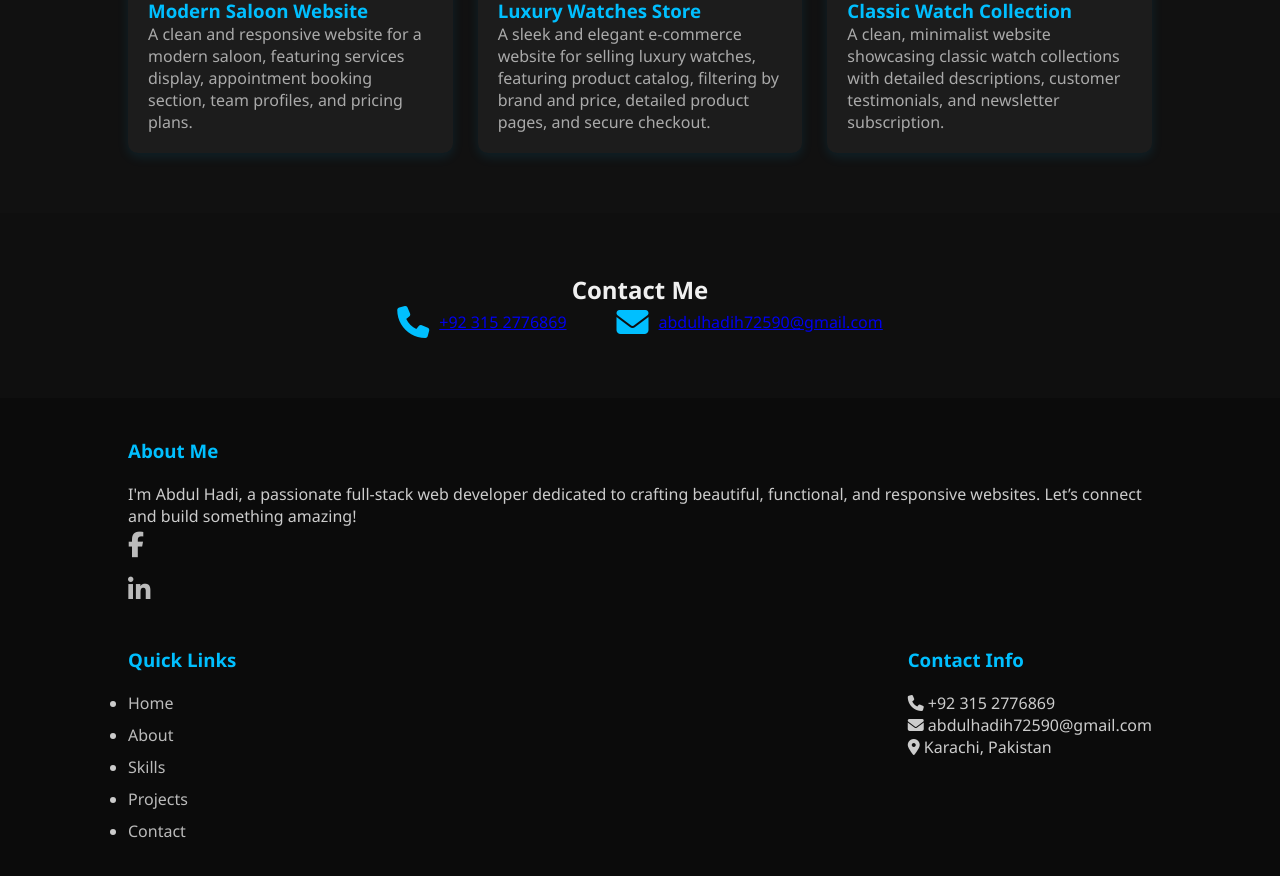
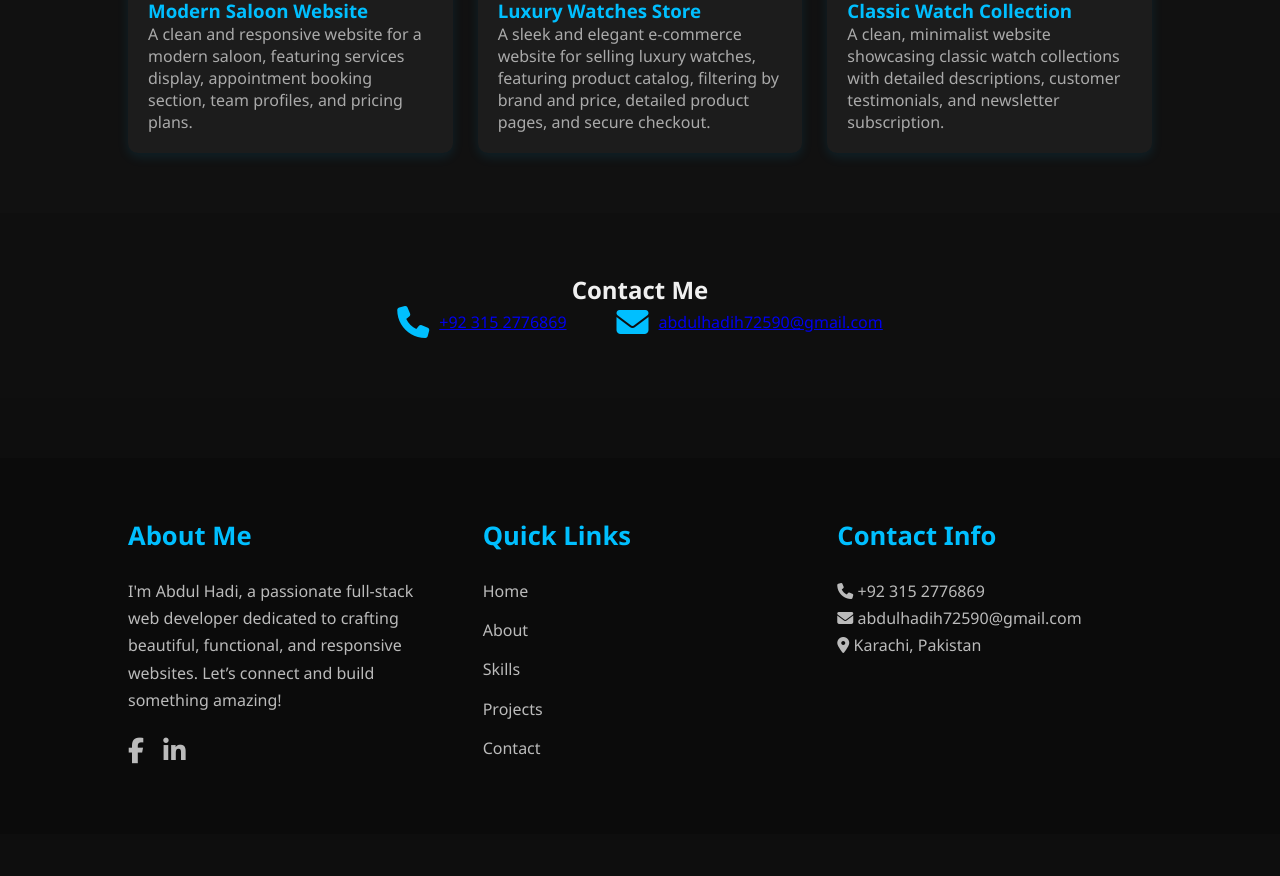
Before and after one commit to AbdulHadi153/My-Portfolio, a plain HTML site: page index.html in a window 1280 px wide. Shown: the part 2584-3460 px from the top of the page. After the commit the page ends 3418 px from the top, so only its background shows below. Drawn offline with Linux system fonts and the light colour scheme.

Commit message:
Update index.html

```diff
--- a/index.html
+++ b/index.html
@@ -363,43 +363,74 @@
 
 /* Footer */
 footer {
-  background: #0b0b0b;
+  background-color: #0b0b0b;
   color: #ccc;
-  padding: 40px 10%;
+  padding: 60px 10%;
+  font-family: 'Segoe UI', Tahoma, Geneva, Verdana, sans-serif;
+  margin-top: 60px;
 }
 .footer-container {
   display: flex;
   justify-content: space-between;
   flex-wrap: wrap;
-  gap: 30px;
+  gap: 40px;
+  max-width: 1200px;
+  margin: 0 auto;
+}
+.footer-column {
+  flex: 1;
+  min-width: 260px;
 }
 .footer-column h3 {
   color: #00bfff;
-  margin-bottom: 20px;
+  margin-bottom: 25px;
+  font-size: 1.6rem;
 }
+.footer-column p,
+.footer-column li,
 .footer-column a {
+  font-size: 1rem;
+  line-height: 1.7;
   color: #bbb;
   text-decoration: none;
-  display: block;
-  margin-bottom: 10px;
 }
 .footer-column a:hover {
   color: #00bfff;
   text-decoration: underline;
 }
+footer ul {
+  list-style: none;
+  padding: 0;
+}
+footer ul li {
+  margin-bottom: 12px;
+}
+.social-icons {
+  margin-top: 15px;
+}
 .social-icons a {
+  display: inline-block;
+  margin-right: 15px;
+  font-size: 1.6rem;
   color: #bbb;
-  font-size: 1.6rem;
-  margin-right: 15px;
+  transition: color 0.3s ease;
 }
 .social-icons a:hover {
   color: #00bfff;
 }
 
-/* Footer Responsive */
+/* Responsive */
 @media (max-width: 768px) {
   .footer-container {
     flex-direction: column;
+    gap: 30px;
+  }
+  .footer-column {
+    text-align: center;
+  }
+  .social-icons {
+    justify-content: center;
+    display: flex;
   }
 }
 
```
